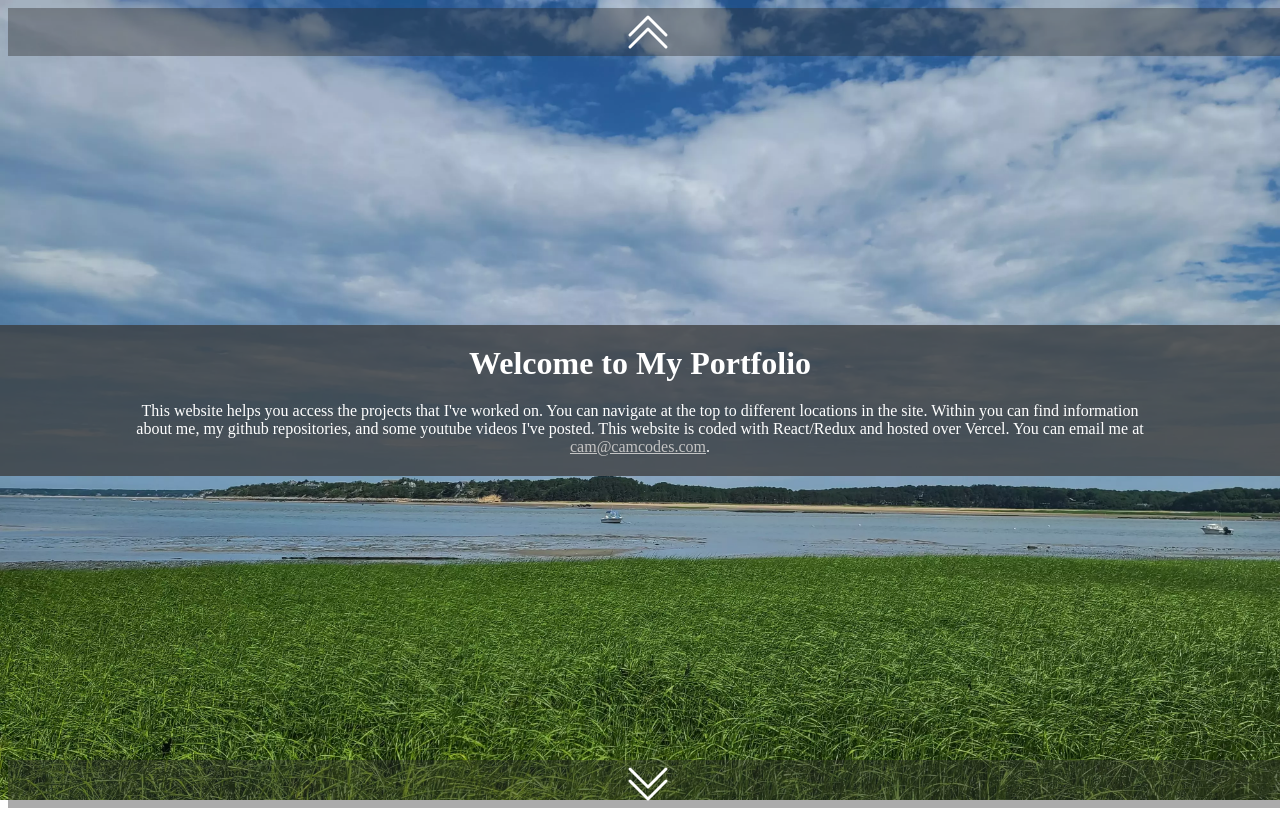
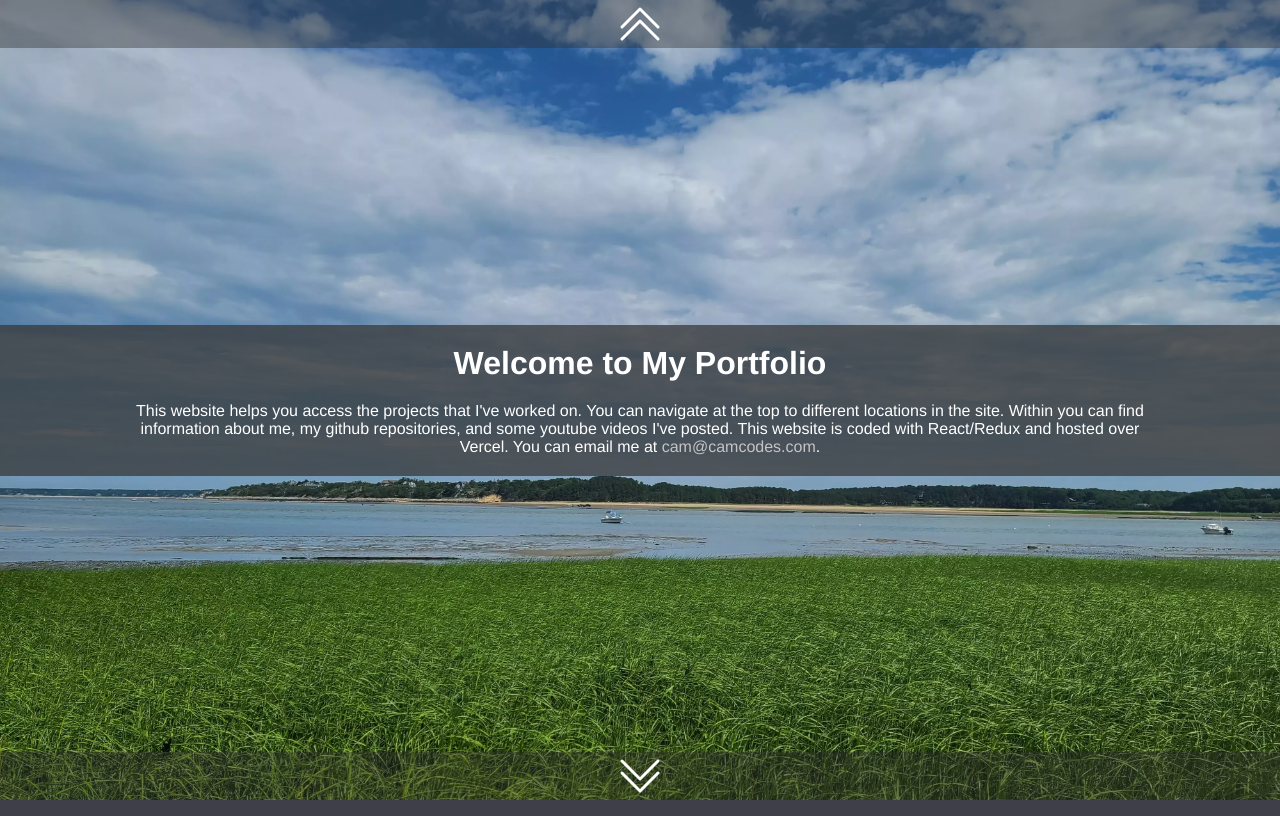
Before and after one commit to RaspberryProgramming/portfolio, a React (Create React App) app: page / in a window 1280 px wide. Built offline with nearby package versions, Linux system fonts and the light colour scheme.

Commit message:
Moved neccesary css to App.css

```diff
--- a/src/components/css/App.css
+++ b/src/components/css/App.css
@@ -1,6 +1,29 @@
+* {
+    box-sizing: border-box;
+}
+
+a:link {
+    color: #FFFFFF;
+    text-decoration: none;
+    cursor: pointer;
+}
+
+a:visited {
+    color: #FFF0F0;
+    text-decoration: none;
+    cursor: pointer;
+}
+
+html, body {
+    font-family: "HelveticaNeue-Light", "Helvetica Neue Light", "Helvetica Neue", Helvetica, Arial, "Lucida Grande", sans-serif;    margin:0;
+    width:100%;
+    background-color: #3F3F4A;
+}
+
 .App {
+    height: 100vh;
     display:flex;
-    flex-direction: column;
+    flex-direction:column;
 }
 
 @media only screen and (max-width: 600px) {
```
